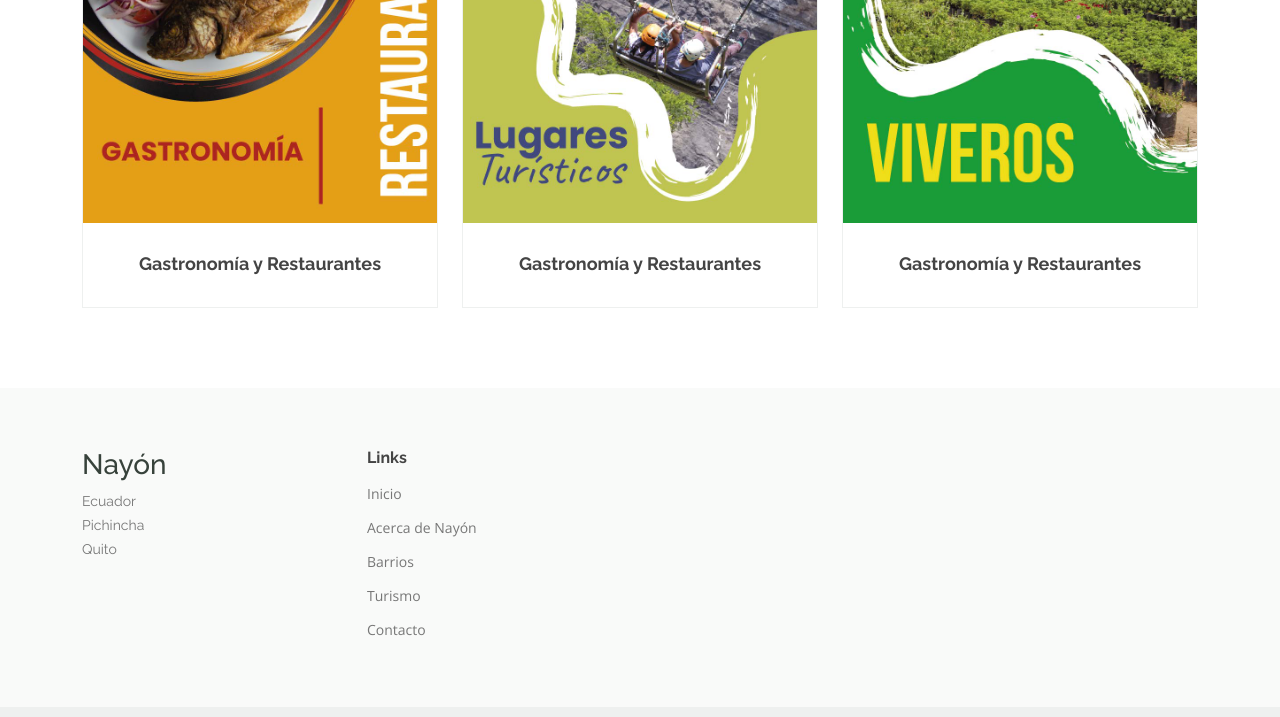
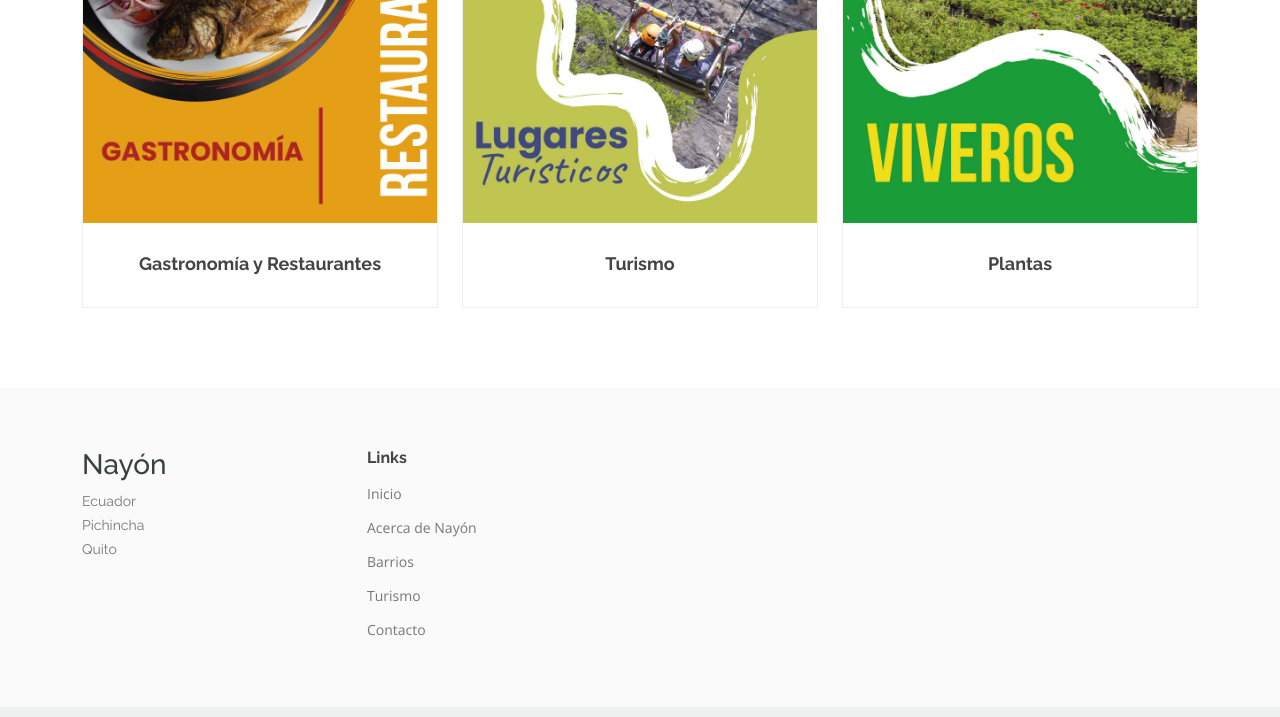
Before and after one commit to RFChanchay/EXAMEN_CODIGO, a plain HTML site: page index.html in a window 1280 px wide. Shown: the part 2560-3277 px from the top of the page. Drawn offline with nearby package versions, Linux system fonts and the light colour scheme.

Commit message:
Update index.html

```diff
--- a/index.html
+++ b/index.html
@@ -200,7 +200,7 @@
             <div class="member">
               <img src="assets/img/turismo.jpg" class="img-fluid" alt="">
               <div class="member-content">
-                <h4>Gastronomía y Restaurantes</h4>
+                <h4>Turismo</h4>
               </div>
             </div>
           </div>
@@ -209,7 +209,7 @@
             <div class="member">
               <img src="assets/img/vivero1.jpg" class="img-fluid" alt="">
               <div class="member-content">
-                <h4>Gastronomía y Restaurantes</h4>
+                <h4>Plantas</h4>
               </div>
             </div>
           </div>
```
